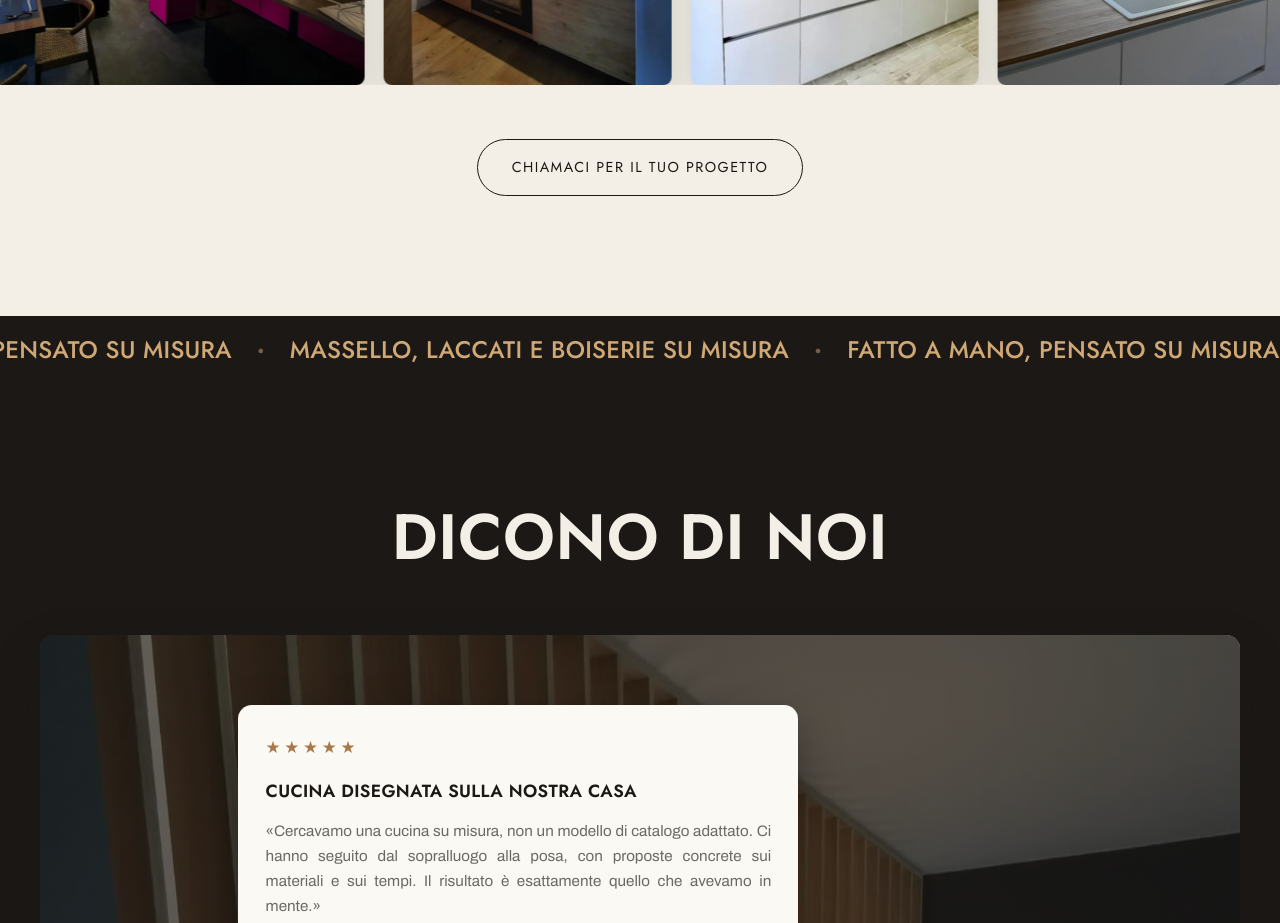
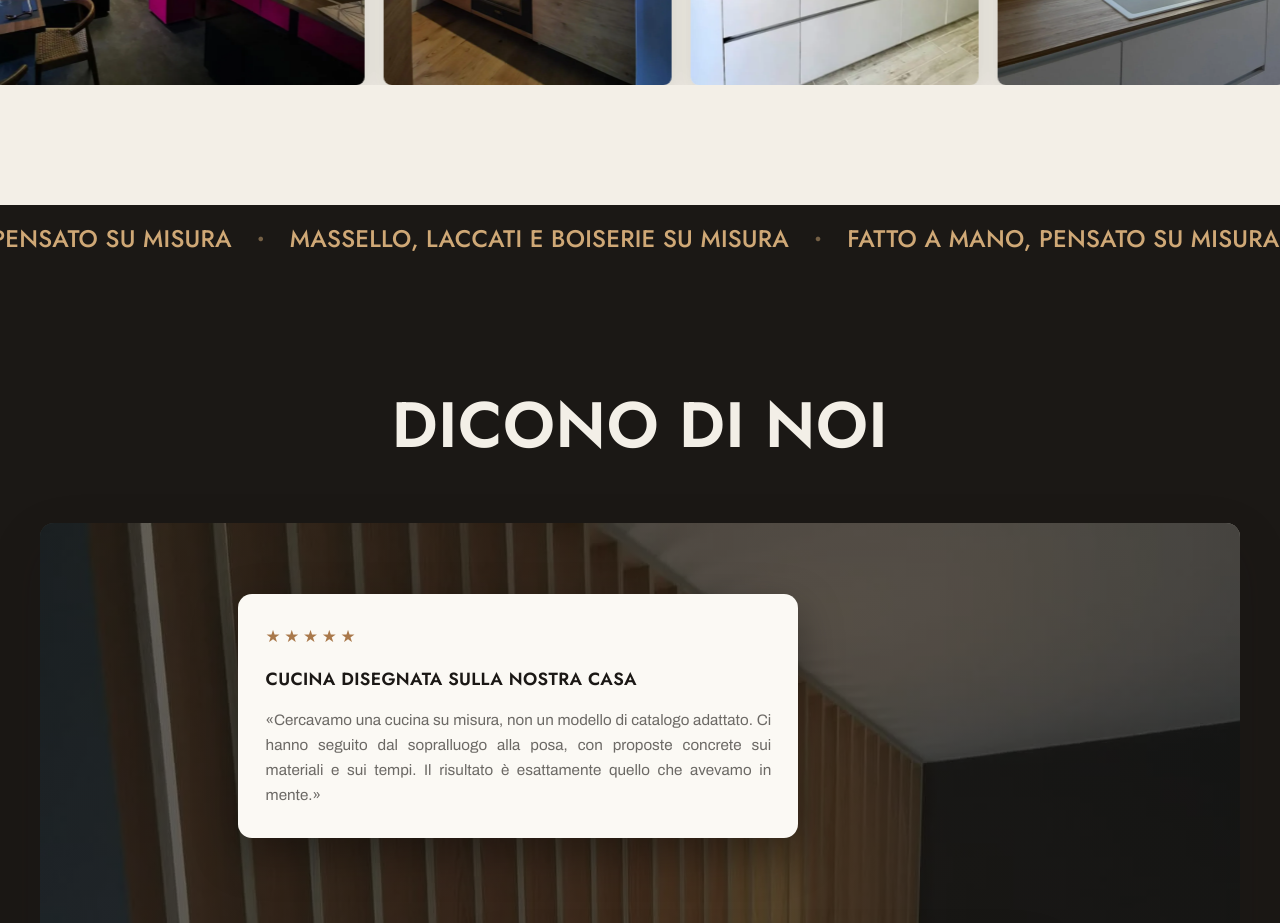
Before and after one commit to andreazonta07-sys/bigimobili, a plain HTML site: page index.html in a window 1280 px wide. Shown: the part 5820-6743 px from the top of the page. Drawn offline with Linux system fonts and the light colour scheme.

Commit message:
Rimossa la CTA "Chiamaci per il tuo progetto" sotto la galleria lavori
Rimosso il blocco .lavori-cta (bottone + link tel:) e la relativa
regola CSS, ormai inutilizzata.

Co-Authored-By: Claude Sonnet 5 <noreply@anthropic.com>
Claude-Session: https://claude.ai/code/session_017UGDKBBsaFujTaLxXw68rD

```diff
--- a/css/style.css
+++ b/css/style.css
@@ -580,8 +580,6 @@ body.nav-open .nav-toggle span:nth-child(3) { transform: translateY(-7.5px) rota
   .gallery-track { animation: none; }
 }
 
-.lavori-cta { margin-top: clamp(2.2rem, 5vw, 3.4rem); display: flex; justify-content: center; }
-
 /* ============ RECENSIONI (dark) ============ */
 .recensioni-dark {
   position: relative;
--- a/index.html
+++ b/index.html
@@ -262,10 +262,6 @@
           </div>
         </div>
       </div>
-
-      <div class="lavori-cta" data-reveal>
-        <a class="btn-pill btn-pill--outline-ink" href="tel:+390424828472">Chiamaci per il tuo progetto</a>
-      </div>
     </section>
 
     <!-- ============ MARQUEE #2 ============ -->
```
